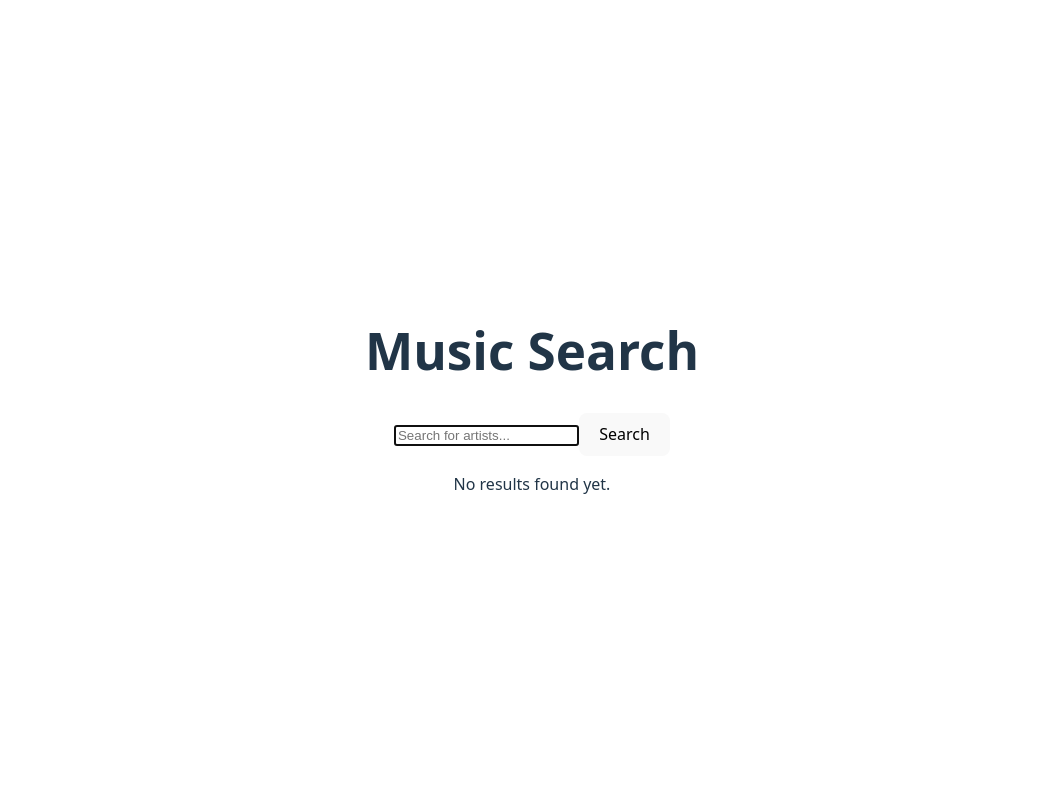
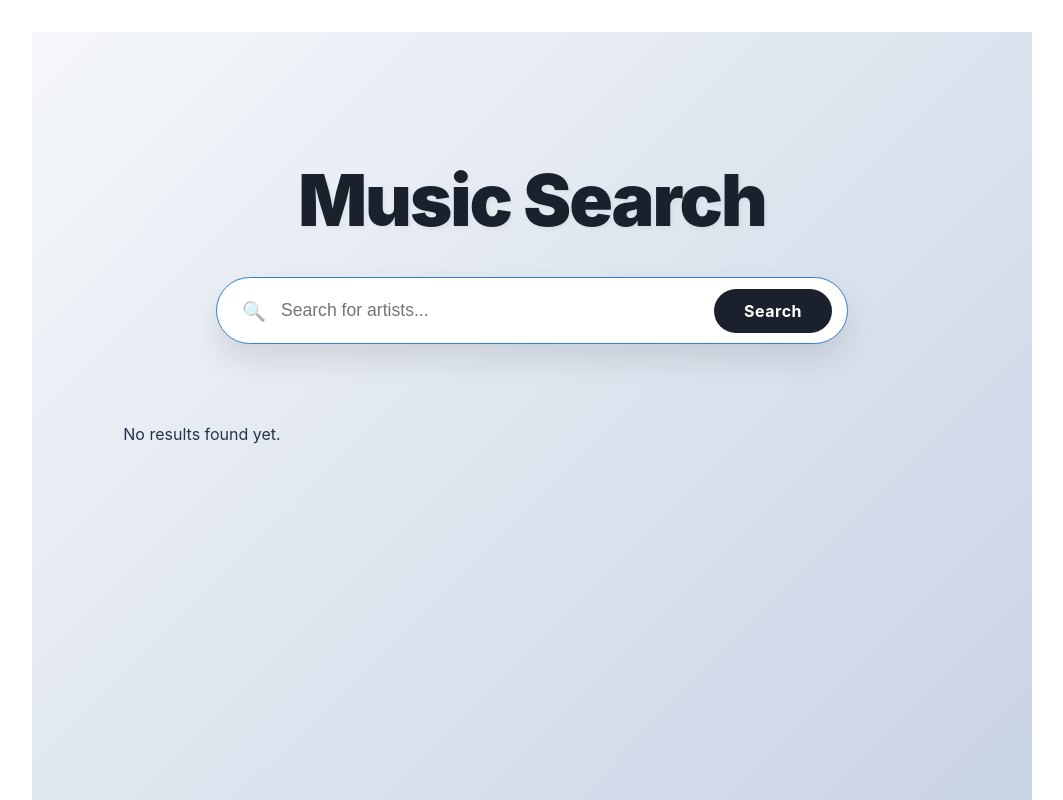
Before and after one commit to leahSalemon/musicApp, a React (Vite) app: page / in a window 1280 px wide. Shown: the top 800 px of the page, without its empty margins (108-1171 px from the left). Built offline with nearby package versions, Linux system fonts and the light colour scheme.

Commit message:
design search component

```diff
--- /dev/null
+++ b/src/components/searchComp.css
@@ -0,0 +1,47 @@
+.search-comp {
+  display: flex;
+  flex-direction: column;
+  align-items: center;
+  min-height: 100vh;
+  background: linear-gradient(135deg, #f5f7fa 0%, #c3cfe2 100%); /* רקע מדורג רך */
+  padding: 80px 20px;
+  font-family: 'Inter', system-ui, sans-serif;
+}
+
+.search-comp h1 {
+  font-size: 4.5rem;
+  color: #1a202c;
+  margin-bottom: 40px;
+  font-weight: 900;
+  letter-spacing: -2px;
+  text-shadow: 2px 2px 4px rgba(0,0,0,0.05);
+  animation: fadeInDown 0.8s ease-out;
+}
+
+.artist-results {
+  display: grid;
+  grid-template-columns: repeat(auto-fill, minmax(300px, 1fr));
+  gap: 30px;
+  width: 100%;
+  max-width: 1200px;
+  margin-top: 60px;
+  animation: fadeInUp 1s ease-out;
+}
+
+/* אנימציות כניסה */
+@keyframes fadeInDown {
+  from { opacity: 0; transform: translateY(-30px); }
+  to { opacity: 1; transform: translateY(0); }
+}
+
+@keyframes fadeInUp {
+  from { opacity: 0; transform: translateY(30px); }
+  to { opacity: 1; transform: translateY(0); }
+}
+
+.search-page p {
+  color: #4a5568;
+  font-size: 1.2rem;
+  margin-top: 40px;
+  font-weight: 500;
+}
--- a/src/components/searchComp.tsx
+++ b/src/components/searchComp.tsx
@@ -3,8 +3,9 @@ import { Artist } from '../types/interfaces';
 import { fetchArtistsByName } from '../api/musicServices';
 import SearchInput from './searchInput';
 import ArtistCard from './artistCard';
+import './searchComp.css';
 
-const SearchPage = () => {
+const SearchComp = () => {
   const [artists, setArtists] = useState<Artist[]>([]);
   const [loading, setLoading] = useState<boolean>(false);
 
@@ -12,7 +13,6 @@ const SearchPage = () => {
     setLoading(true);
     try {
       const data = await fetchArtistsByName(term);
-      console.log("Fetched artists:", data);
       setArtists(data || []);
     }
     catch (error) {
@@ -24,7 +24,7 @@ const SearchPage = () => {
   };
 
   return (
-    <div className="search-page">
+    <div className="search-comp">
       <h1>Music Search</h1>
 
       <SearchInput onSearch={handleSearch} />
@@ -40,4 +40,4 @@ const SearchPage = () => {
   );
 };
 
-export default SearchPage;
+export default SearchComp;
--- /dev/null
+++ b/src/components/searchInput.css
@@ -0,0 +1,53 @@
+.search-input {
+  display: flex;
+  align-items: center;
+  background: white;
+  padding: 10px 15px;
+  border-radius: 100px;
+  box-shadow: 0 10px 25px rgba(0, 0, 0, 0.05);
+  width: 100%;
+  max-width: 600px;
+  transition: all 0.3s cubic-bezier(0.4, 0, 0.2, 1);
+  border: 1px solid rgba(0,0,0,0.05);
+}
+
+.search-input:focus-within {
+  transform: translateY(-2px);
+  box-shadow: 0 15px 30px rgba(0, 0, 0, 0.1);
+  border-color: #3182ce;
+}
+
+.search-input::before {
+  content: '🔍';
+  margin-left: 10px;
+  font-size: 1.2rem;
+  opacity: 0.5;
+}
+
+.search-input input {
+  flex: 1;
+  border: none;
+  padding: 12px 15px;
+  font-size: 1.1rem;
+  outline: none;
+  background: transparent;
+  color: #2d3748;
+}
+
+.search-input button {
+  background-color: #1a202c;
+  color: white;
+  border: none;
+  padding: 12px 30px;
+  border-radius: 100px;
+  font-weight: 700;
+  cursor: pointer;
+  transition: all 0.2s;
+  letter-spacing: 0.5px;
+}
+
+.search-input button:hover {
+  background-color: #2d3748;
+  transform: scale(1.05);
+  box-shadow: 0 5px 15px rgba(0,0,0,0.1);
+}
--- a/src/components/searchInput.tsx
+++ b/src/components/searchInput.tsx
@@ -1,4 +1,5 @@
 import React, { useEffect, useRef, useState } from 'react';
+import './searchInput.css';
 
 interface SearchInputProps {
   onSearch: (term: string) => void;
```
